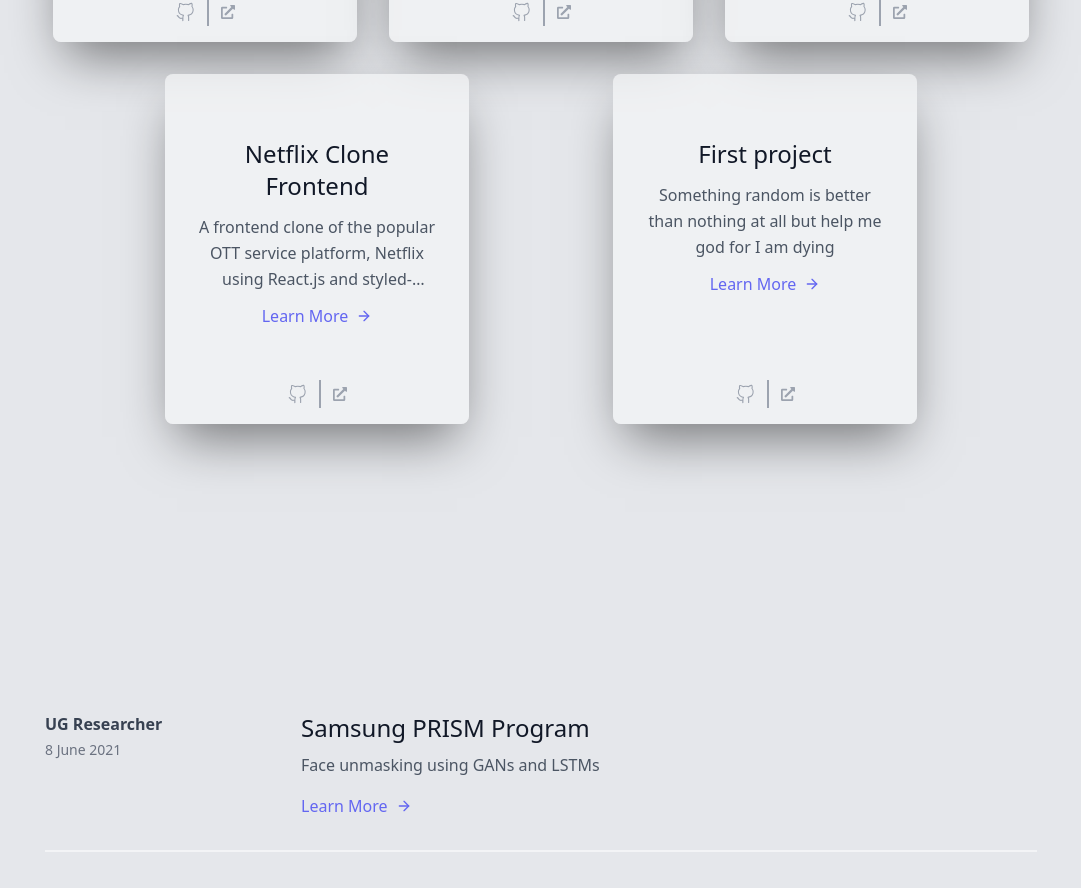
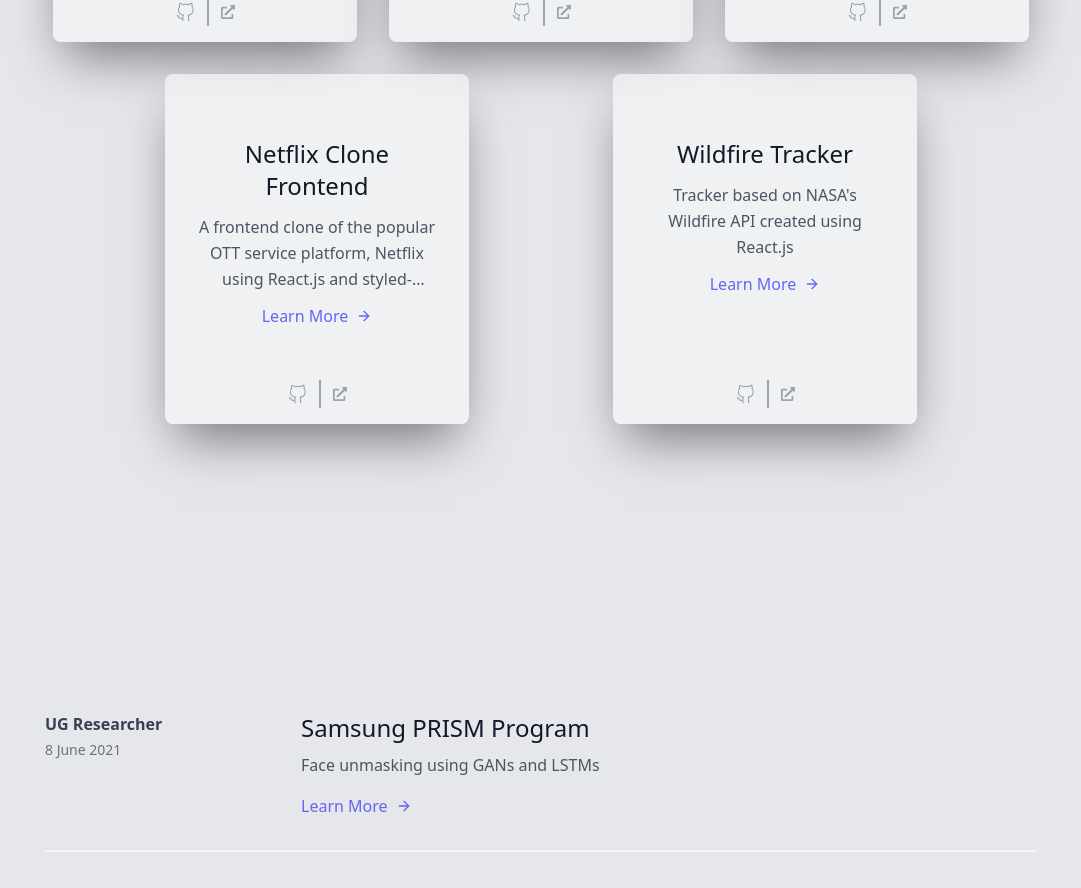
Before and after one commit to kaustuvkaran01/portfolio, a React (Create React App) app in the folder portfolio-v1/: page / in a window 1280 px wide. Shown: the part 3417-4305 px from the top of the page, without its empty margins (99-1180 px from the left). Built offline with nearby package versions, Linux system fonts and the light colour scheme.

Commit message:
Update SideProjects.js

```diff
--- a/portfolio-v1/src/components/SideProjects.js
+++ b/portfolio-v1/src/components/SideProjects.js
@@ -30,10 +30,10 @@
       live: "https://netflix-look-alike-frontend.netlify.app/",
     },
     {
-      title: "First project",
-      desc: "Something random is better than nothing at all but help me god for I am dying",
-      github: "https://www.kaustuvkaran01.netlify.app",
-      live: "https://www.kaustuvkaran01.netlify.app",
+      title: "Wildfire Tracker",
+      desc: "Tracker based on NASA's Wildfire API created using React.js",
+      github: "https://github.com/kaustuvkaran01/wildfire-tracker",
+      live: "https://track-wildfire-nasa.netlify.app",
     },
   ];
 
```
